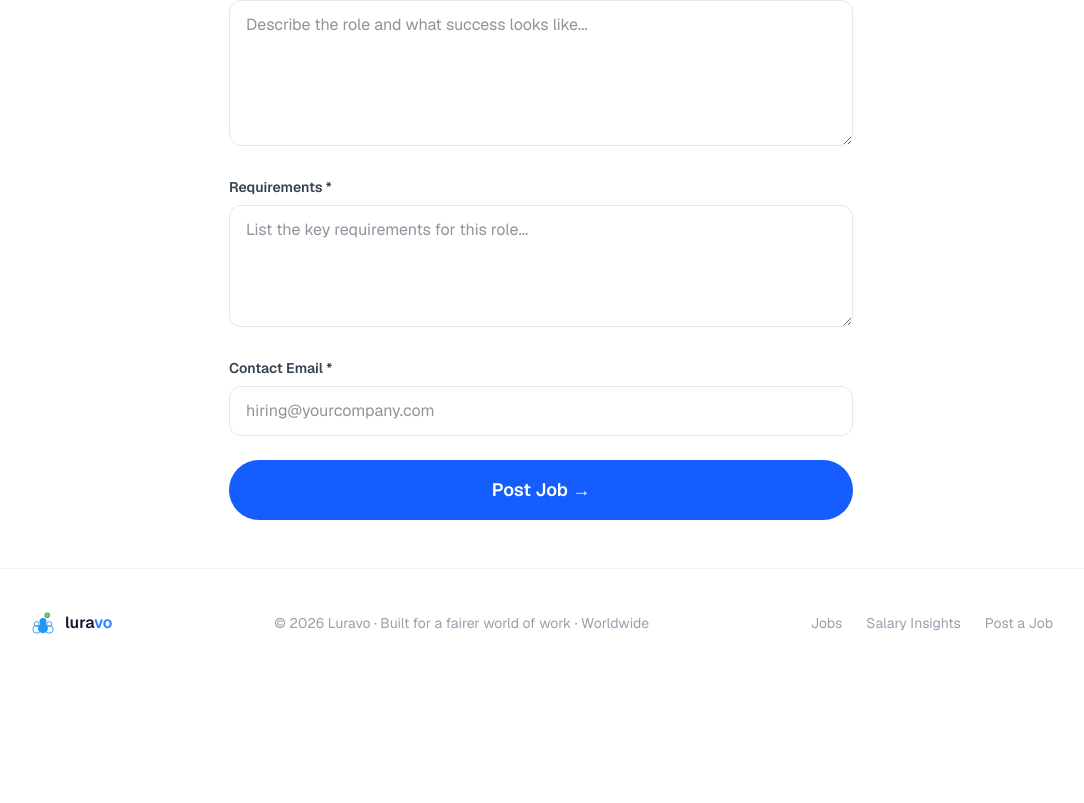
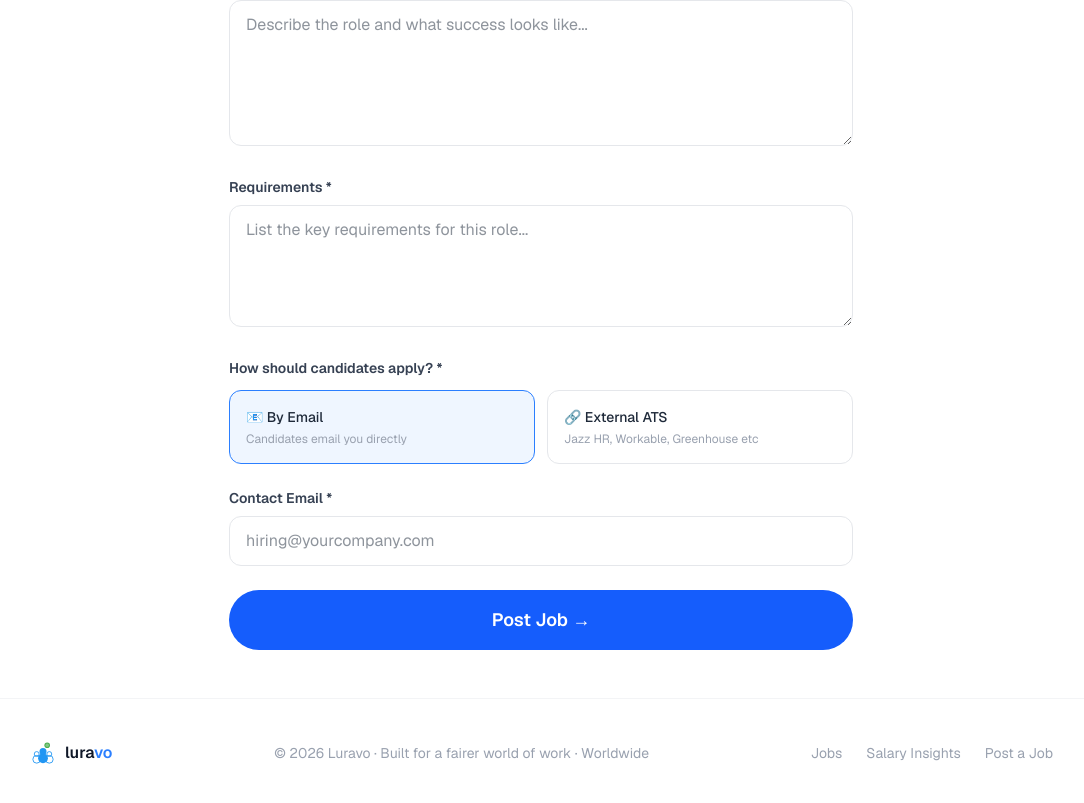
Before and after one commit to mwangiirungubrian-art/Payclear, a Next.js app: page /post-job in a window 1280 px wide. Shown: the part 1027-1830 px from the top of the page, without its empty margins (99-1183 px from the left). Before the commit the page ends 1704 px from the top, so only its background shows below. Built offline with nearby package versions, Linux system fonts and the light colour scheme; no server answers.

Commit message:
ATS integration and apply method added to job detail page

```diff
--- a/app/jobs/[id]/page.tsx
+++ b/app/jobs/[id]/page.tsx
@@ -54,9 +54,13 @@ export default async function JobDetailPage({ params }: { params: Promise<{ id:
           <h2 className="text-2xl font-bold text-gray-900 mb-3">Requirements</h2>
           <p className="text-gray-600 leading-relaxed">{job.requirements}</p>
         </div>
-        <a href={`mailto:${job.contact_email}`} className="bg-blue-600 text-white px-8 py-4 rounded-full text-lg font-semibold hover:bg-blue-700">
-          Apply Now →
-        </a>
+        <a href={job.apply_url ? job.apply_url : `mailto:${job.contact_email}`}
+  target={job.apply_url ? "_blank" : undefined}
+  rel={job.apply_url ? "noopener noreferrer" : undefined}
+  className="bg-blue-600 text-white px-8 py-4 rounded-full text-lg font-semibold hover:bg-blue-700"
+>
+  {job.apply_url ? "Apply on Company Site →" : "Apply Now →"}
+</a>
       </section>
 
       <Footer />
--- a/app/post-job/page.tsx
+++ b/app/post-job/page.tsx
@@ -9,6 +9,7 @@ export default function PostJobPage() {
   const [submitted, setSubmitted] = useState(false);
   const [loading, setLoading] = useState(false);
   const [error, setError] = useState("");
+  const [applyMethod, setApplyMethod] = useState("email");
 
   const [form, setForm] = useState({
     title: "",
@@ -22,6 +23,7 @@ export default function PostJobPage() {
     description: "",
     requirements: "",
     contact_email: "",
+    apply_url: "",
   });
 
   const handleChange = (e: React.ChangeEvent<HTMLInputElement | HTMLTextAreaElement | HTMLSelectElement>) => {
@@ -45,6 +47,7 @@ export default function PostJobPage() {
       description: form.description,
       requirements: form.requirements,
       contact_email: form.contact_email,
+      apply_url: applyMethod === "ats" ? form.apply_url : null,
     }]);
 
     setLoading(false);
@@ -166,10 +169,49 @@ export default function PostJobPage() {
             <textarea required name="requirements" value={form.requirements} onChange={handleChange} rows={4} placeholder="List the key requirements for this role..." className="w-full border border-gray-200 rounded-xl px-4 py-3 text-gray-800 focus:outline-none focus:ring-2 focus:ring-blue-500" />
           </div>
 
+          {/* Application Method */}
           <div>
-            <label className="block text-sm font-semibold text-gray-700 mb-2">Contact Email *</label>
-            <input required name="contact_email" value={form.contact_email} onChange={handleChange} type="email" placeholder="hiring@yourcompany.com" className="w-full border border-gray-200 rounded-xl px-4 py-3 text-gray-800 focus:outline-none focus:ring-2 focus:ring-blue-500" />
+            <label className="block text-sm font-semibold text-gray-700 mb-3">How should candidates apply? *</label>
+            <div className="grid grid-cols-2 gap-3">
+              <button
+                type="button"
+                onClick={() => setApplyMethod("email")}
+                className={`border rounded-xl px-4 py-4 text-left transition ${applyMethod === "email" ? "border-blue-500 bg-blue-50" : "border-gray-200 hover:border-blue-300"}`}
+              >
+                <p className="font-medium text-gray-800 text-sm">📧 By Email</p>
+                <p className="text-gray-400 text-xs mt-1">Candidates email you directly</p>
+              </button>
+              <button
+                type="button"
+                onClick={() => setApplyMethod("ats")}
+                className={`border rounded-xl px-4 py-4 text-left transition ${applyMethod === "ats" ? "border-blue-500 bg-blue-50" : "border-gray-200 hover:border-blue-300"}`}
+              >
+                <p className="font-medium text-gray-800 text-sm">🔗 External ATS</p>
+                <p className="text-gray-400 text-xs mt-1">Jazz HR, Workable, Greenhouse etc</p>
+              </button>
+            </div>
           </div>
+
+          {applyMethod === "email" && (
+            <div>
+              <label className="block text-sm font-semibold text-gray-700 mb-2">Contact Email *</label>
+              <input required name="contact_email" value={form.contact_email} onChange={handleChange} type="email" placeholder="hiring@yourcompany.com" className="w-full border border-gray-200 rounded-xl px-4 py-3 text-gray-800 focus:outline-none focus:ring-2 focus:ring-blue-500" />
+            </div>
+          )}
+
+          {applyMethod === "ats" && (
+            <div className="flex flex-col gap-4">
+              <div>
+                <label className="block text-sm font-semibold text-gray-700 mb-2">Application URL *</label>
+                <input required name="apply_url" value={form.apply_url} onChange={handleChange} type="url" placeholder="https://jobs.jazzhr.com/your-job-link" className="w-full border border-gray-200 rounded-xl px-4 py-3 text-gray-800 focus:outline-none focus:ring-2 focus:ring-blue-500" />
+                <p className="text-gray-400 text-xs mt-2">Candidates will be redirected here when they click Apply</p>
+              </div>
+              <div>
+                <label className="block text-sm font-semibold text-gray-700 mb-2">Contact Email * (for receipts)</label>
+                <input required name="contact_email" value={form.contact_email} onChange={handleChange} type="email" placeholder="hiring@yourcompany.com" className="w-full border border-gray-200 rounded-xl px-4 py-3 text-gray-800 focus:outline-none focus:ring-2 focus:ring-blue-500" />
+              </div>
+            </div>
+          )}
 
           <button type="submit" disabled={loading} className="bg-blue-600 text-white px-8 py-4 rounded-full text-lg font-semibold hover:bg-blue-700 transition disabled:opacity-50">
             {loading ? "Posting..." : "Post Job →"}
```
